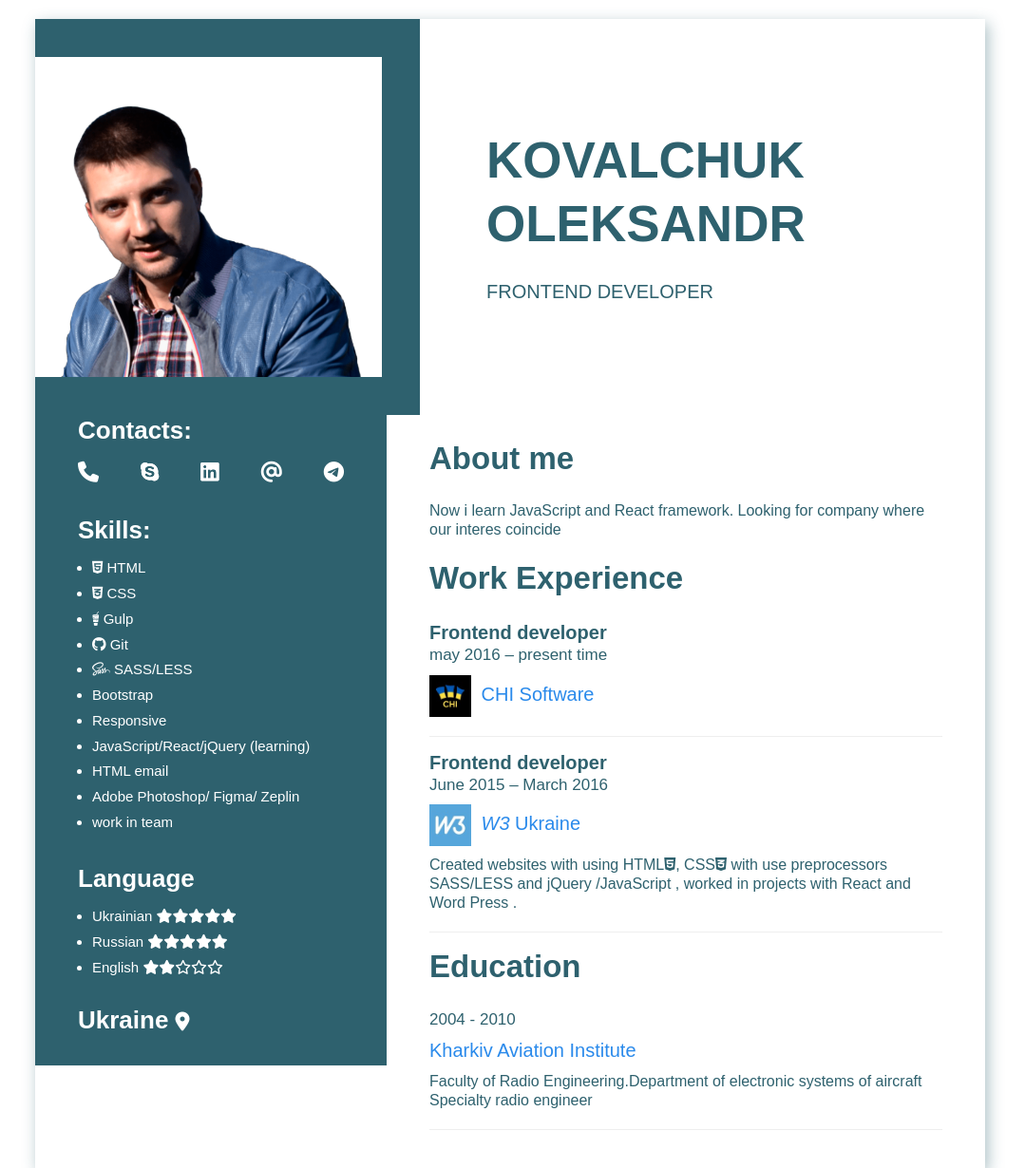
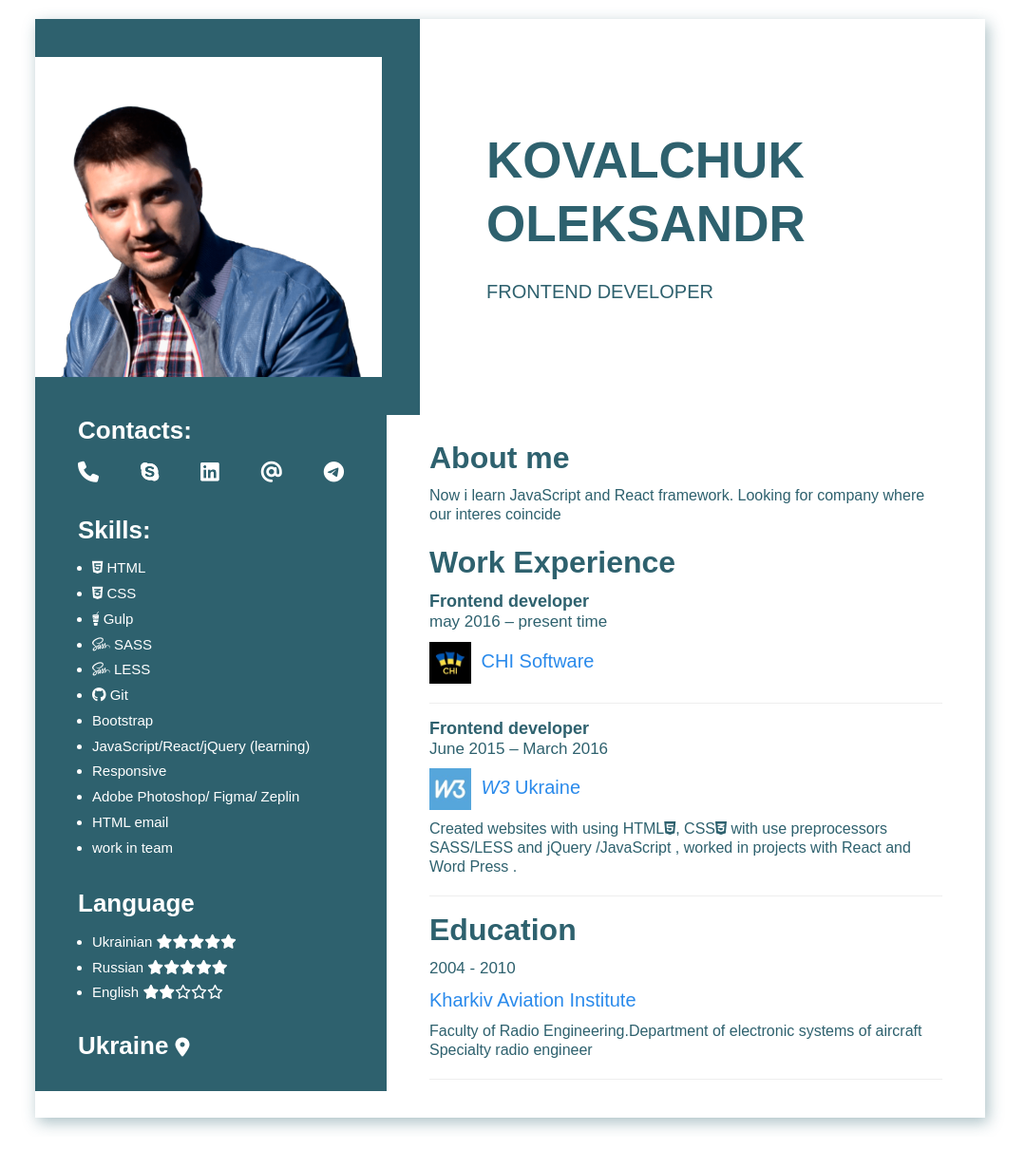
Before and after one commit to NevskiAlex/nevskialex.github.io, a website: page markup/src/index.html in a window 1280 px wide. Shown: the top 1230 px of the page at 95% size, without its empty margins (103-1182 px from the left). After the commit the page ends 1197 px from the top, so only its background shows below. Drawn offline with nearby package versions, Linux system fonts and the light colour scheme; files that its build step writes are made by us from their sources; files whose address does not match are found by name.

Commit message:
change text

```diff
--- a/markup/src/index.html
+++ b/markup/src/index.html
@@ -107,13 +107,14 @@
           <li><i class="fa-brands fa-html5"></i> HTML</li>
           <li><i class="fa-brands fa-css3-alt"></i> CSS</li>
           <li><i class="fa-brands fa-gulp"></i> Gulp</li>
+          <li><i class="fa-brands fa-sass"></i> SASS</li>
+          <li><i class="fa-brands fa-sass"></i> LESS</li>
           <li><i class="fa-brands fa-github"></i> Git</li>
-          <li><i class="fa-brands fa-sass"></i> SASS/LESS</li>
           <li>Bootstrap</li>
+          <li>JavaScript/React/jQuery (learning)</li>
           <li>Responsive</li>
-          <li>JavaScript/React/jQuery (learning)</li>
+          <li>Adobe Photoshop/ Figma/ Zeplin</li>
           <li>HTML email</li>
-          <li>Adobe Photoshop/ Figma/ Zeplin</li>
           <li>work in team</li>
         </ul>
         <h3>Language</h3>
--- a/markup/src/scss/base/_typography.scss
+++ b/markup/src/scss/base/_typography.scss
@@ -33,25 +33,24 @@ h1,
   }
 
   @include media("print") {
-    font-size: 30px;
+    font-size: 28px;
   }
 }
 
 h2,
 .h2 {
   font-size: $h2-font-size;
-  margin-bottom: 25px;
+  margin-bottom: 10px;
   @include media("<tablet") {
     font-size: 26px;
-    margin: 0 0 15px;
   }
   @include media("<phone") {
     font-size: 23px;
   }
 
   @include media("print") {
-    font-size: 26px;
-    margin-bottom: 18px;
+    font-size: 21px;
+    margin-bottom: 10px;
   }
 }
 
@@ -66,6 +65,9 @@ h3,
     margin-bottom: 12px;
   }
   @include media("<phone") {
+    font-size: 20px;
+  }
+  @include media("print") {
     font-size: 20px;
   }
 }
--- a/markup/src/scss/base/_variables.scss
+++ b/markup/src/scss/base/_variables.scss
@@ -39,7 +39,7 @@ $placeholder-color: $gray !default;
 
 // Headers
 $h1-font-size: 53px !default;
-$h2-font-size: 33px !default;
+$h2-font-size: 32px !default;
 $h3-font-size: 26px !default;
 $h4-font-size: 21px !default;
 $h5-font-size: 17px !default;
--- a/markup/src/scss/main.scss
+++ b/markup/src/scss/main.scss
@@ -32,8 +32,11 @@ $media-expressions: (
 @import "base/forms";
 
 body {
-  @include media("<phone", "print") {
+  @include media("<phone") {
     font-size: 15px;
+  }
+  @include media("print") {
+    font-size: 13px;
   }
 }
 
@@ -43,6 +46,7 @@ body {
   min-height: calc(100vh - 40px);
   display: flex;
   align-content: flex-start;
+  align-items: stretch;
   flex-wrap: wrap;
   margin: 20px auto;
   max-width: 1000px;
@@ -107,7 +111,7 @@ body {
 
     @include media("print") {
       border-width: 0;
-      width: 150px;
+      width: 140px;
     }
   }
 }
@@ -133,7 +137,7 @@ body {
 
   @include media("print") {
     width: 100%;
-    padding: 30px 30px 0;
+    padding: 20px 10px 0 20px;
     border: solid $base-blue;
     border-width: 1px 0 0 1px;
   }
@@ -142,6 +146,12 @@ body {
     padding: 0 0 10px;
     margin: 0 0 15px;
     border-bottom: 1px solid #eee;
+
+    @include media("print") {
+      padding: 0 0 5px;
+
+      margin-bottom: 10px;
+    }
     p {
       margin: 0 0 10px;
     }
@@ -160,9 +170,9 @@ body {
       }
 
       .job {
-        font-size: 20px;
+        font-size: 18px;
         @include media("<phone") {
-          font-size: 18px;
+          font-size: 17px;
         }
       }
 
@@ -188,20 +198,20 @@ body {
   padding: 0 30px 35px;
   color: #fff;
   height: 100%;
+
   @include media("<tablet") {
     width: 100%;
     padding: 20px 15px;
   }
   @include media("<phone") {
-    padding: 20px 15px;
     border: none;
   }
 
   @include media("print") {
     width: 100%;
     color: $base-blue;
-    padding-top: 30px;
     padding-bottom: 0;
+    padding-top: 5px;
     border-width: 0 0 0 1px;
     order: 3;
 
@@ -252,6 +262,7 @@ body {
       max-width: none;
       font-size: 18px;
       justify-content: space-around;
+      padding-bottom: 10px;
 
       a {
         color: $base-blue !important;
@@ -274,6 +285,9 @@ body {
   .location {
     font-size: 26px;
     line-height: 1;
+    @include media("print") {
+      font-size: 20px;
+    }
     i {
       font-size: 20px;
     }
@@ -282,6 +296,7 @@ body {
     @include media("print") {
       display: flex;
       flex-wrap: wrap;
+      margin: 0 5px;
     }
     @include media("<tablet") {
       display: flex;
```
Also changed, not shown: index.html (+4 -3 lines), css/main.css, markup/build/css/main.css, markup/build/index.html.
